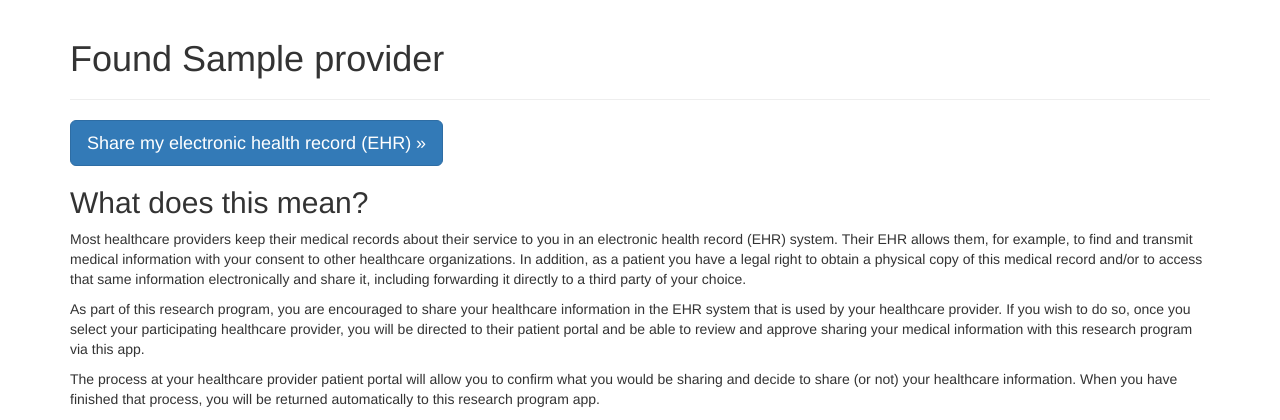
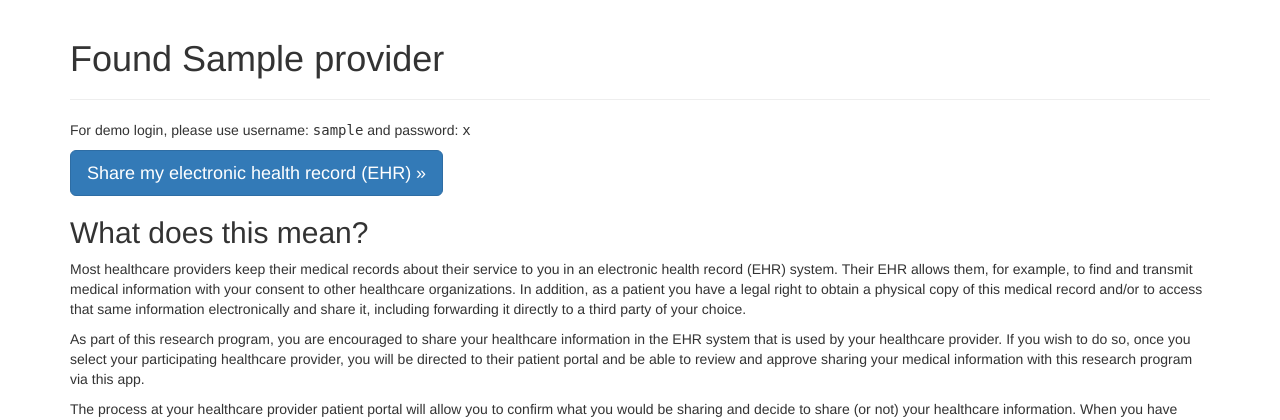
Before and after one commit to sync-for-science/reference-research-app, a Flask app: template researchapp/views/consent/templates/consent.jinja2 in a window 1280 px wide. Shown: the part 51-471 px from the top of the page. Run offline with Flask 2, Linux system fonts and the light colour scheme; the template is opened without the code that fills it: most values are stand-ins (such as "Sample title", 1, 10 or a date in 2020); some libraries are stand-ins or nearby versions.

Commit message:
adding helper login credentials (#26)

```diff
--- a/researchapp/views/consent/templates/consent.jinja2
+++ b/researchapp/views/consent/templates/consent.jinja2
@@ -5,7 +5,9 @@
     <div class="col-md-12">
         <h1>Found {{ provider.name }}</h1>
         <hr>
-
+        {% if provider.signin_details %}
+        <p>For demo login, please use username: <tt>{{provider.signin_details.username}}</tt> and password: <tt>{{provider.signin_details.password}}</tt></p>
+        {% endif %}
         <form action="{{ url_for('.authorize') }}" method="post">
             <input type="hidden" name="provider" value="{{ provider.id }}">
 
```
